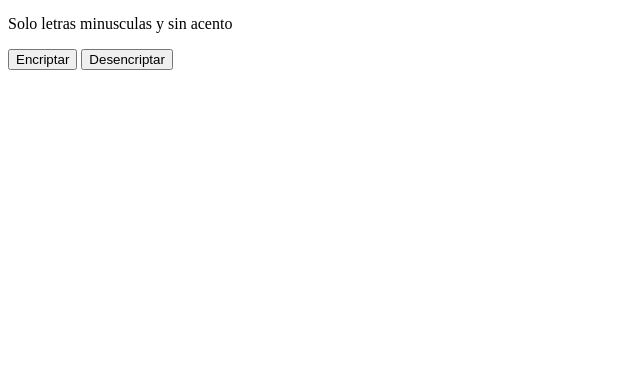
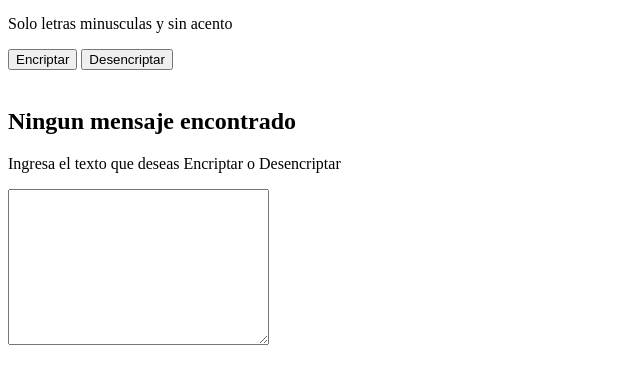
Before and after one commit to carolaresch2203/EncriptadorAlura, a plain HTML site: page index.html in a window 1280 px wide. Shown: the part 169-550 px from the top of the page, without its empty margins (0-640 px from the left). Drawn offline with Linux system fonts and the light colour scheme.

Commit message:
Estructura HTML

```diff
--- a/index.html
+++ b/index.html
@@ -8,9 +8,17 @@
 </head>
 <body>
     <div class="container">
-        <div class="encriptar">
-             <textarea name="texto" id="texto" cols="30" rows="10" class="texto" placeholder="Ingresa el texto aqui"></textarea>
+        <div class="encriptar"> <textarea
+            name="texto"
+            id="texto"
+            cols="30"
+            rows="10"
+            class="texto"
+            placeholder="Ingresa el texto aqui">
+           </textarea>
         </div>
+
+
         <div class="terminos">
             <p>Solo letras minusculas y sin acento</p>
         </div>
@@ -18,7 +26,25 @@
             <button class="btnEncriptar" type="button" onclick="encriptar()">Encriptar</button>
             <button class="btnDesencriptar" type="button" onclick="desencriptar()">Desencriptar</button>
         </div>
+
+        <div class="encriptado">
+           <img src="" alt="" id="muñeco">
+          <div class="msjEncriptado" id="msjEncriptado">
+            <h2 id="titulo">Ningun mensaje encontrado</h2>
+            <p id="parrafo">Ingresa el texto que deseas Encriptar o Desencriptar</p>
+            <textarea
+            name="mensaje"
+            id="mensaje"
+            cols="30"
+            rows="10"
+            class="mensaje"
+            placeholder=""
+            >
+            </textarea>
+           </div>
+        </div>
     </div>
+
 </body>
 <script src="index.js"></script>
 </html>
```
